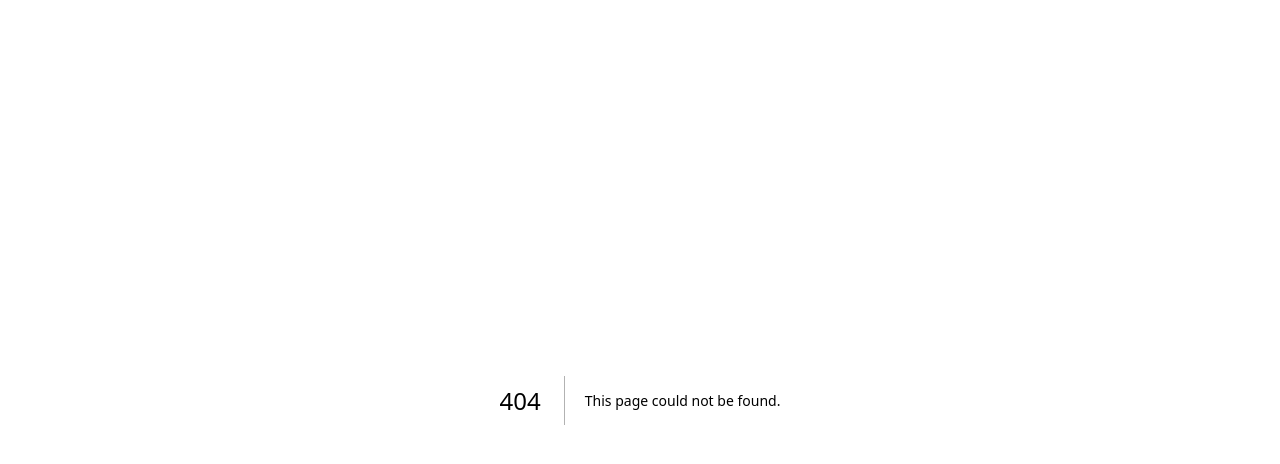
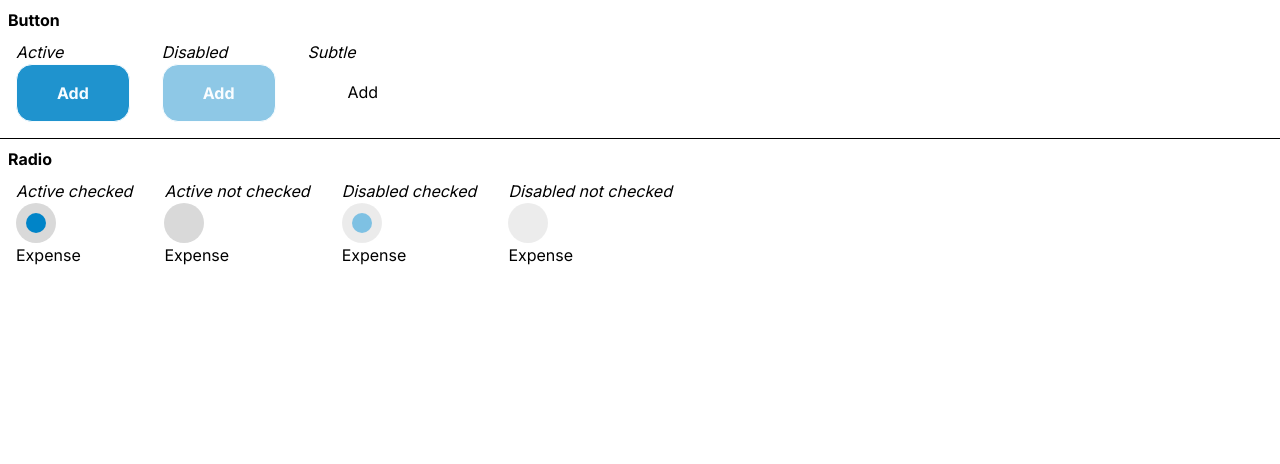
Before and after one commit to vicanis/wallet3, a Next.js app: page /ui in a window 1280 px wide. Before the commit this address had no page. Shown: the top 464 px of the page. Built offline with nearby package versions, Linux system fonts and the light colour scheme.

Commit message:
feat: add button, radio components

```diff
--- a/src/app/page.tsx
+++ b/src/app/page.tsx
@@ -1,113 +1,7 @@
-import Image from 'next/image'
-
 export default function Home() {
-  return (
-    <main className="flex min-h-screen flex-col items-center justify-between p-24">
-      <div className="z-10 max-w-5xl w-full items-center justify-between font-mono text-sm lg:flex">
-        <p className="fixed left-0 top-0 flex w-full justify-center border-b border-gray-300 bg-gradient-to-b from-zinc-200 pb-6 pt-8 backdrop-blur-2xl dark:border-neutral-800 dark:bg-zinc-800/30 dark:from-inherit lg:static lg:w-auto  lg:rounded-xl lg:border lg:bg-gray-200 lg:p-4 lg:dark:bg-zinc-800/30">
-          Get started by editing&nbsp;
-          <code className="font-mono font-bold">src/app/page.tsx</code>
-        </p>
-        <div className="fixed bottom-0 left-0 flex h-48 w-full items-end justify-center bg-gradient-to-t from-white via-white dark:from-black dark:via-black lg:static lg:h-auto lg:w-auto lg:bg-none">
-          <a
-            className="pointer-events-none flex place-items-center gap-2 p-8 lg:pointer-events-auto lg:p-0"
-            href="https://vercel.com?utm_source=create-next-app&utm_medium=appdir-template&utm_campaign=create-next-app"
-            target="_blank"
-            rel="noopener noreferrer"
-          >
-            By{' '}
-            <Image
-              src="/vercel.svg"
-              alt="Vercel Logo"
-              className="dark:invert"
-              width={100}
-              height={24}
-              priority
-            />
-          </a>
-        </div>
-      </div>
-
-      <div className="relative flex place-items-center before:absolute before:h-[300px] before:w-[480px] before:-translate-x-1/2 before:rounded-full before:bg-gradient-radial before:from-white before:to-transparent before:blur-2xl before:content-[''] after:absolute after:-z-20 after:h-[180px] after:w-[240px] after:translate-x-1/3 after:bg-gradient-conic after:from-sky-200 after:via-blue-200 after:blur-2xl after:content-[''] before:dark:bg-gradient-to-br before:dark:from-transparent before:dark:to-blue-700 before:dark:opacity-10 after:dark:from-sky-900 after:dark:via-[#0141ff] after:dark:opacity-40 before:lg:h-[360px] z-[-1]">
-        <Image
-          className="relative dark:drop-shadow-[0_0_0.3rem_#ffffff70] dark:invert"
-          src="/next.svg"
-          alt="Next.js Logo"
-          width={180}
-          height={37}
-          priority
-        />
-      </div>
-
-      <div className="mb-32 grid text-center lg:max-w-5xl lg:w-full lg:mb-0 lg:grid-cols-4 lg:text-left">
-        <a
-          href="https://nextjs.org/docs?utm_source=create-next-app&utm_medium=appdir-template&utm_campaign=create-next-app"
-          className="group rounded-lg border border-transparent px-5 py-4 transition-colors hover:border-gray-300 hover:bg-gray-100 hover:dark:border-neutral-700 hover:dark:bg-neutral-800/30"
-          target="_blank"
-          rel="noopener noreferrer"
-        >
-          <h2 className={`mb-3 text-2xl font-semibold`}>
-            Docs{' '}
-            <span className="inline-block transition-transform group-hover:translate-x-1 motion-reduce:transform-none">
-              -&gt;
-            </span>
-          </h2>
-          <p className={`m-0 max-w-[30ch] text-sm opacity-50`}>
-            Find in-depth information about Next.js features and API.
-          </p>
-        </a>
-
-        <a
-          href="https://nextjs.org/learn?utm_source=create-next-app&utm_medium=appdir-template-tw&utm_campaign=create-next-app"
-          className="group rounded-lg border border-transparent px-5 py-4 transition-colors hover:border-gray-300 hover:bg-gray-100 hover:dark:border-neutral-700 hover:dark:bg-neutral-800/30"
-          target="_blank"
-          rel="noopener noreferrer"
-        >
-          <h2 className={`mb-3 text-2xl font-semibold`}>
-            Learn{' '}
-            <span className="inline-block transition-transform group-hover:translate-x-1 motion-reduce:transform-none">
-              -&gt;
-            </span>
-          </h2>
-          <p className={`m-0 max-w-[30ch] text-sm opacity-50`}>
-            Learn about Next.js in an interactive course with&nbsp;quizzes!
-          </p>
-        </a>
-
-        <a
-          href="https://vercel.com/templates?framework=next.js&utm_source=create-next-app&utm_medium=appdir-template&utm_campaign=create-next-app"
-          className="group rounded-lg border border-transparent px-5 py-4 transition-colors hover:border-gray-300 hover:bg-gray-100 hover:dark:border-neutral-700 hover:dark:bg-neutral-800/30"
-          target="_blank"
-          rel="noopener noreferrer"
-        >
-          <h2 className={`mb-3 text-2xl font-semibold`}>
-            Templates{' '}
-            <span className="inline-block transition-transform group-hover:translate-x-1 motion-reduce:transform-none">
-              -&gt;
-            </span>
-          </h2>
-          <p className={`m-0 max-w-[30ch] text-sm opacity-50`}>
-            Explore the Next.js 13 playground.
-          </p>
-        </a>
-
-        <a
-          href="https://vercel.com/new?utm_source=create-next-app&utm_medium=appdir-template&utm_campaign=create-next-app"
-          className="group rounded-lg border border-transparent px-5 py-4 transition-colors hover:border-gray-300 hover:bg-gray-100 hover:dark:border-neutral-700 hover:dark:bg-neutral-800/30"
-          target="_blank"
-          rel="noopener noreferrer"
-        >
-          <h2 className={`mb-3 text-2xl font-semibold`}>
-            Deploy{' '}
-            <span className="inline-block transition-transform group-hover:translate-x-1 motion-reduce:transform-none">
-              -&gt;
-            </span>
-          </h2>
-          <p className={`m-0 max-w-[30ch] text-sm opacity-50`}>
-            Instantly deploy your Next.js site to a shareable URL with Vercel.
-          </p>
-        </a>
-      </div>
-    </main>
-  )
+    return (
+        <main className="flex min-h-screen flex-col items-center justify-between p-24">
+            <div>Main component</div>
+        </main>
+    );
 }
--- /dev/null
+++ b/src/app/ui/page.tsx
@@ -0,0 +1,58 @@
+import Button from "@/components/button";
+import Radio from "@/components/radio";
+import { ReactNode } from "react";
+
+export default function DemoPage() {
+    return (
+        <div>
+            <Group title="Button">
+                <Block title="Active">
+                    <Button>Add</Button>
+                </Block>
+                <Block title="Disabled">
+                    <Button disabled>Add</Button>
+                </Block>
+                <Block title="Subtle">
+                    <Button appearance="subtle">Add</Button>
+                </Block>
+            </Group>
+
+            <hr />
+
+            <Group title="Radio">
+                <Block title="Active checked">
+                    <Radio checked>Expense</Radio>
+                </Block>
+                <Block title="Active not checked">
+                    <Radio>Expense</Radio>
+                </Block>
+                <Block title="Disabled checked">
+                    <Radio disabled checked>
+                        Expense
+                    </Radio>
+                </Block>
+                <Block title="Disabled not checked">
+                    <Radio disabled>Expense</Radio>
+                </Block>
+            </Group>
+        </div>
+    );
+}
+
+function Group({ title, children }: { title: string; children?: ReactNode }) {
+    return (
+        <div className="p-2">
+            <b>{title}</b>
+            <div className="flex flex-row gap-4 items-top">{children}</div>
+        </div>
+    );
+}
+
+function Block({ title, children }: { title: string; children?: ReactNode }) {
+    return (
+        <div className="p-2">
+            <i>{title}</i>
+            <div className="flex">{children}</div>
+        </div>
+    );
+}
--- /dev/null
+++ b/src/components/button.tsx
@@ -0,0 +1,37 @@
+import { ButtonHTMLAttributes, ReactNode } from "react";
+
+type ButtonProps = {
+    children?: ReactNode;
+    appearance?: "normal" | "subtle";
+} & ButtonHTMLAttributes<HTMLButtonElement>;
+
+export default function Button({ children, ...rest }: ButtonProps) {
+    const { appearance, disabled } = rest;
+
+    return (
+        <button className={buildStyle({ appearance, disabled })} {...rest}>
+            {children}
+        </button>
+    );
+}
+
+function buildStyle({ appearance = "normal", disabled }: ButtonProps): string {
+    const list: string[] = ["py-4", "px-10"];
+
+    if (appearance === "normal") {
+        list.push(
+            "border-[1px]",
+            "border-solid",
+            "rounded-2xl",
+            "bg-blue-main",
+            "text-white-main",
+            "font-bold"
+        );
+    }
+
+    if (disabled) {
+        list.push("opacity-50");
+    }
+
+    return list.join(" ");
+}
--- /dev/null
+++ b/src/components/radio.tsx
@@ -0,0 +1,41 @@
+import { InputHTMLAttributes, ReactNode } from "react";
+
+type RadioProps = {
+    children?: ReactNode;
+} & InputHTMLAttributes<HTMLInputElement>;
+
+export default function Radio({
+    children,
+    checked,
+    disabled,
+    ...rest
+}: RadioProps) {
+    return (
+        <div>
+            <div className={buildStyle({ disabled })} {...rest}>
+                {checked && (
+                    <div className="w-5 h-5 bg-blue-dark rounded-[50%]" />
+                )}
+            </div>
+            <div>{children}</div>
+        </div>
+    );
+}
+
+function buildStyle({ disabled }: RadioProps) {
+    const list: string[] = [
+        "w-10",
+        "h-10",
+        "rounded-[50%]",
+        "bg-gray-main",
+        "flex",
+        "items-center",
+        "justify-center",
+    ];
+
+    if (disabled) {
+        list.push("opacity-50");
+    }
+
+    return list.join(" ");
+}
```
